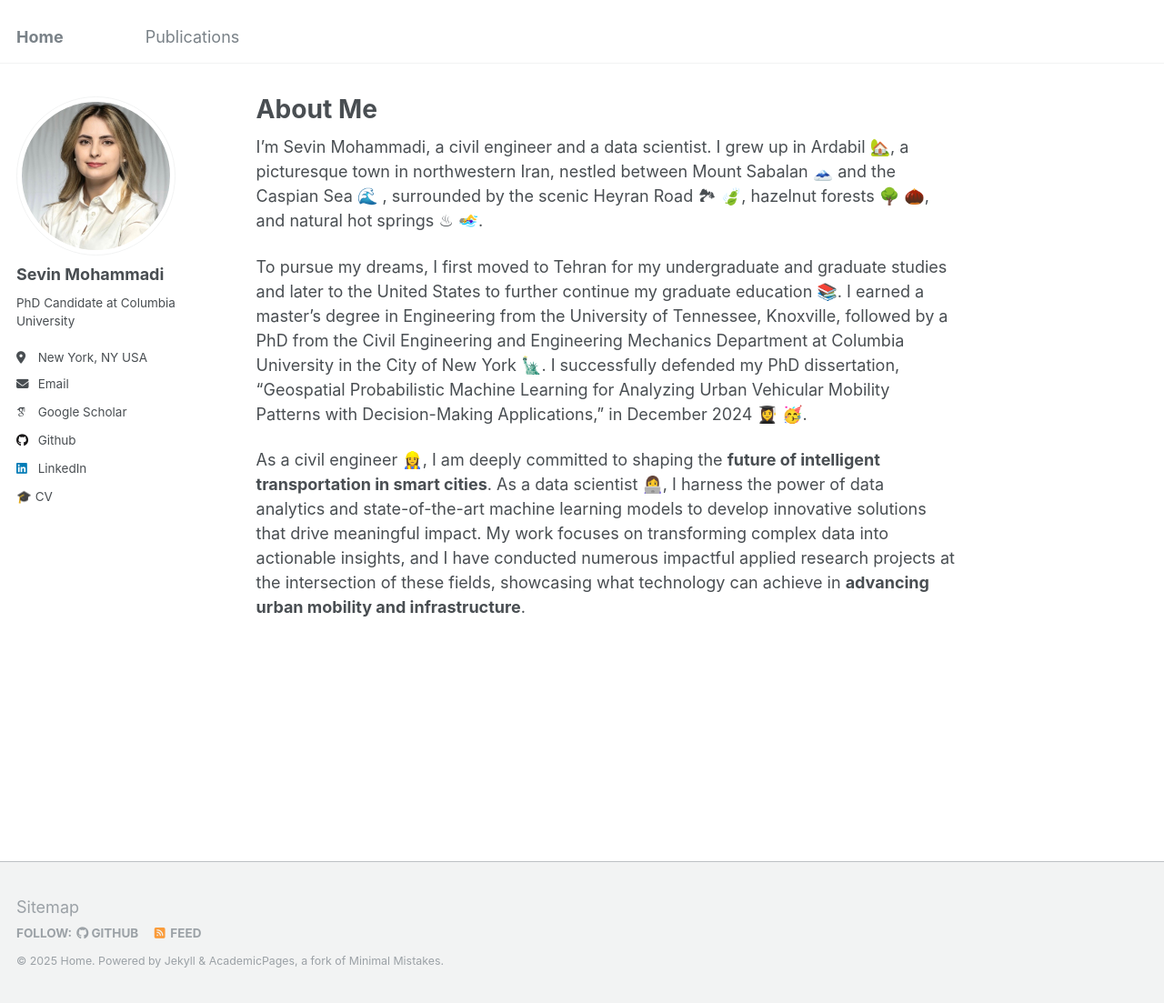
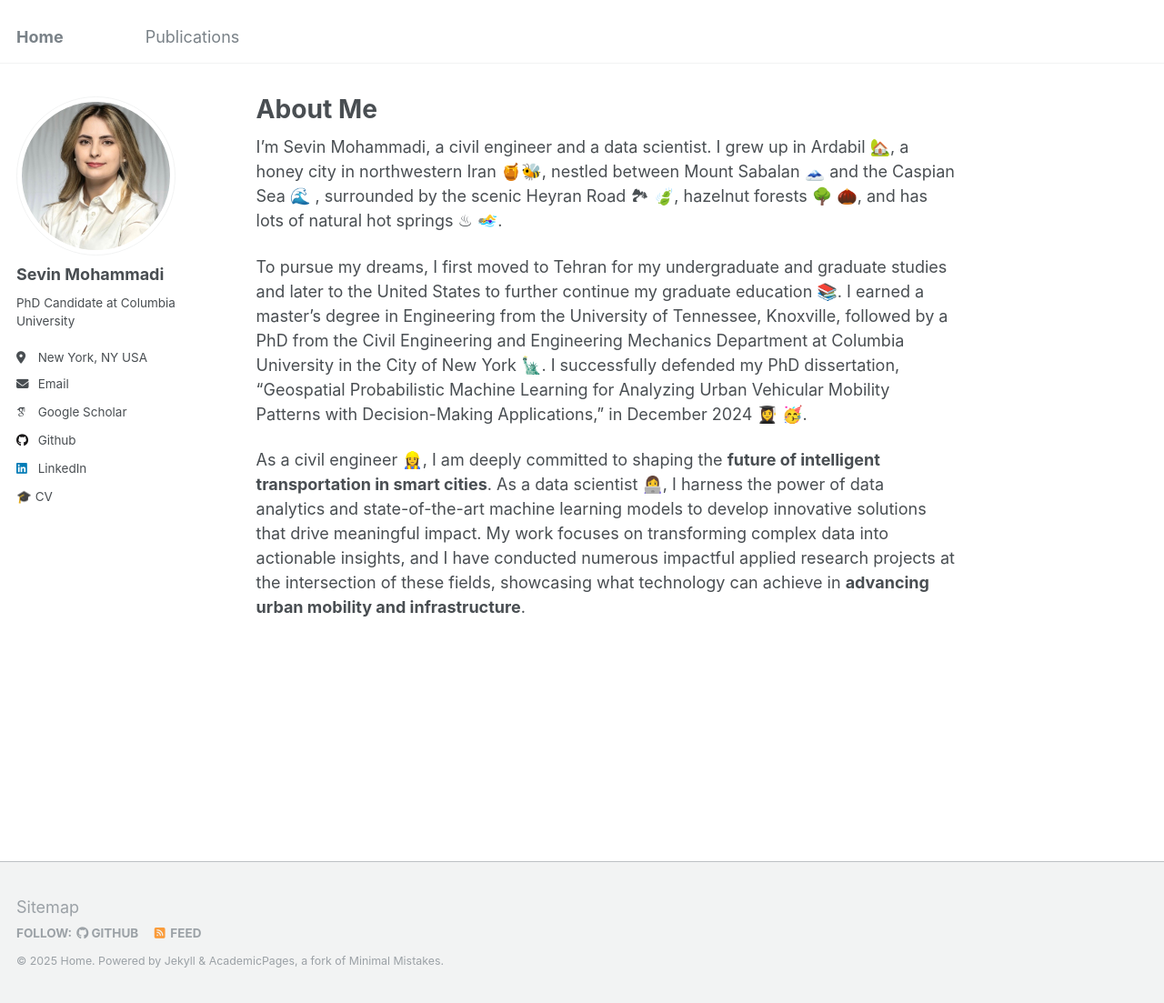
Before and after one commit to sev-90/sev-90.github.io, a Jekyll site: the page built from _pages/about.md, in a window 1280 px wide and 1103 px high. Shown: the whole window at 91% size. Built offline with Jekyll 4.4.1, drawn with Linux system fonts in a browser that asks for light colours; some web fonts are replaced.

Commit message:
Update about.md

```diff
--- a/_pages/about.md
+++ b/_pages/about.md
@@ -9,7 +9,7 @@ redirect_from:
   - /about.html
 ---
 {% include seo.html %}
-I'm Sevin Mohammadi, a civil engineer and a data scientist. I grew up in Ardabil 🏡, a picturesque town in northwestern Iran, nestled between Mount Sabalan 🗻 and the Caspian Sea 🌊 , surrounded by the scenic Heyran Road 🏞 🍃, hazelnut forests 🌳 🌰, and natural hot springs ♨ 🏊‍♀️.
+I'm Sevin Mohammadi, a civil engineer and a data scientist. I grew up in Ardabil 🏡, a honey city in northwestern Iran 🍯🐝, nestled between Mount Sabalan 🗻 and the Caspian Sea 🌊 , surrounded by the scenic Heyran Road 🏞 🍃, hazelnut forests 🌳 🌰, and has lots of natural hot springs ♨ 🏊‍♀️.
 
 To pursue my dreams, I first moved to Tehran for my undergraduate and graduate studies and later to the United States to further continue my graduate education 📚. I earned a master’s degree in Engineering from the University of Tennessee, Knoxville, followed by a PhD from the Civil Engineering and Engineering Mechanics Department at Columbia University in the City of New York 🗽. I successfully defended my PhD dissertation, "Geospatial Probabilistic Machine Learning for Analyzing Urban Vehicular Mobility Patterns with Decision-Making Applications," in December 2024 👩‍🎓 🥳.
 
```
